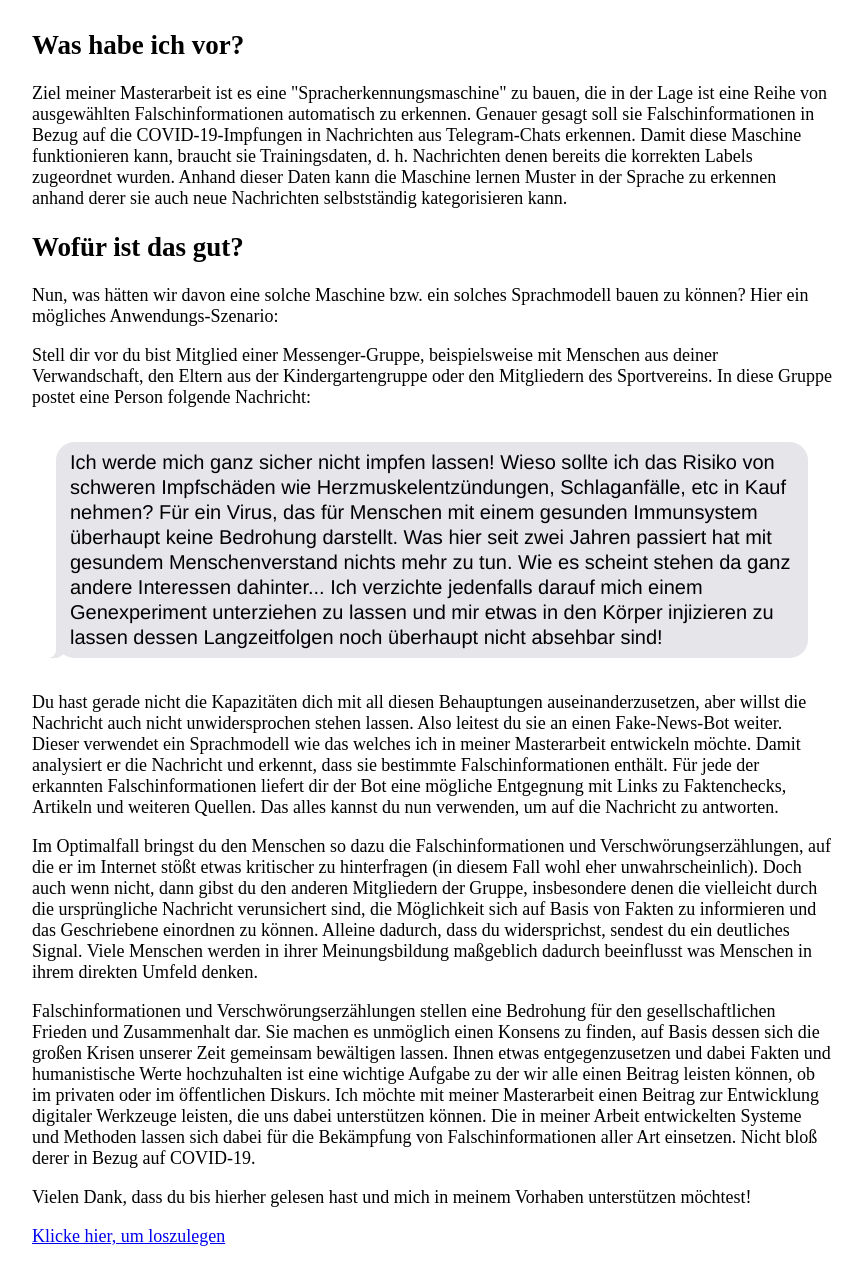
After one commit to TBiele/misinformation-labeling-web-interface, a Django app: page /introduction in a window 1280 px wide. The commit adds this page. Shown: the whole page, without its empty margins (208-1071 px from the left). Run offline with Django 4.2, Linux system fonts and the light colour scheme.

Commit message:
Add separate introduction page, some text changes

```diff
--- /dev/null
+++ b/labeling_app/templates/labeling_app/introduction.html
@@ -0,0 +1,58 @@
+<head>
+    <meta charset="utf-8">
+    <title>Einführung</title>
+    {% load static %}
+    <link rel="stylesheet" href="{% static 'css/global.css' %}">
+</head>
+
+<body>
+    <h2>Was habe ich vor?</h2>
+    <p>Ziel meiner Masterarbeit ist es eine "Spracherkennungsmaschine" zu bauen, die in der Lage ist eine Reihe von
+        ausgewählten Falschinformationen automatisch zu erkennen. Genauer gesagt soll sie Falschinformationen in
+        Bezug auf die COVID-19-Impfungen in Nachrichten aus Telegram-Chats erkennen. Damit diese Maschine
+        funktionieren kann, braucht sie Trainingsdaten, d. h. Nachrichten denen bereits die korrekten Labels
+        zugeordnet wurden. Anhand dieser Daten kann die Maschine lernen Muster in der Sprache zu erkennen anhand
+        derer sie auch neue Nachrichten selbstständig kategorisieren kann.</p>
+    <h2>Wofür ist das gut?</h2>
+    <p>Nun, was hätten wir davon eine solche Maschine bzw. ein solches Sprachmodell bauen zu können? Hier ein
+        mögliches Anwendungs-Szenario:</p>
+    <p>Stell dir vor du bist Mitglied einer Messenger-Gruppe, beispielsweise mit Menschen aus deiner Verwandschaft,
+        den Eltern aus der Kindergartengruppe oder den Mitgliedern des Sportvereins. In diese Gruppe postet eine
+        Person folgende Nachricht:</p>
+    </div>
+    <div class="message">
+        <p class="from-them">
+            Ich werde mich ganz sicher nicht impfen lassen! Wieso sollte ich das Risiko von schweren Impfschäden wie
+            Herzmuskelentzündungen, Schlaganfälle, etc in Kauf nehmen? Für ein Virus, das für Menschen mit einem
+            gesunden Immunsystem überhaupt keine Bedrohung darstellt. Was hier seit zwei Jahren passiert hat mit
+            gesundem Menschenverstand nichts mehr zu tun. Wie es scheint stehen da ganz andere Interessen dahinter...
+            Ich verzichte jedenfalls darauf mich einem Genexperiment unterziehen zu lassen und mir etwas in den Körper
+            injizieren zu lassen dessen Langzeitfolgen noch überhaupt nicht absehbar sind!
+        </p>
+    </div>
+    <div>
+        <p>Du hast gerade nicht die Kapazitäten dich mit all diesen Behauptungen auseinanderzusetzen, aber willst die
+            Nachricht auch nicht unwidersprochen stehen lassen. Also leitest du sie an einen Fake-News-Bot weiter.
+            Dieser verwendet ein Sprachmodell wie das welches ich in meiner Masterarbeit entwickeln möchte. Damit
+            analysiert er die Nachricht und erkennt, dass sie bestimmte Falschinformationen enthält. Für jede der
+            erkannten Falschinformationen liefert dir der Bot eine mögliche Entgegnung mit Links zu Faktenchecks,
+            Artikeln und weiteren Quellen. Das alles kannst du nun verwenden, um auf die Nachricht zu antworten.</p>
+        <p>Im Optimalfall bringst du den Menschen so dazu die Falschinformationen und Verschwörungserzählungen, auf die
+            er im Internet stößt etwas kritischer zu hinterfragen (in diesem Fall wohl eher unwahrscheinlich). Doch auch
+            wenn nicht, dann gibst du den anderen Mitgliedern der Gruppe, insbesondere denen die vielleicht durch die
+            ursprüngliche Nachricht verunsichert sind, die Möglichkeit sich auf Basis von Fakten zu informieren und das
+            Geschriebene einordnen zu können. Alleine dadurch, dass du widersprichst, sendest du ein deutliches Signal.
+            Viele Menschen werden in ihrer Meinungsbildung maßgeblich dadurch beeinflusst was Menschen in ihrem direkten
+            Umfeld denken.</p>
+        <p>Falschinformationen und Verschwörungserzählungen stellen eine Bedrohung für den gesellschaftlichen Frieden
+            und Zusammenhalt dar. Sie machen es unmöglich einen Konsens zu finden, auf Basis dessen sich die großen
+            Krisen unserer Zeit gemeinsam bewältigen lassen. Ihnen etwas entgegenzusetzen und dabei Fakten und
+            humanistische Werte hochzuhalten ist eine wichtige Aufgabe zu der wir alle einen Beitrag leisten können, ob
+            im privaten oder im öffentlichen Diskurs. Ich möchte mit meiner Masterarbeit einen Beitrag zur Entwicklung
+            digitaler Werkzeuge leisten, die uns dabei unterstützen können. Die in meiner Arbeit entwickelten Systeme
+            und Methoden lassen sich dabei für die Bekämpfung von Falschinformationen aller Art einsetzen. Nicht bloß
+            derer in Bezug auf COVID-19.</p>
+        <p>Vielen Dank, dass du bis hierher gelesen hast und mich in meinem Vorhaben unterstützen möchtest!</p>
+        <a href="warning">Klicke hier, um loszulegen</a><br><br>
+    </div>
+</body>
--- a/labeling_app/templates/labeling_app/label.html
+++ b/labeling_app/templates/labeling_app/label.html
@@ -21,7 +21,8 @@
           <br><br>Wähle die Zuordnung nicht bloß auf Basis dessen was die Nachricht explizit sagt, sondern auch dessen
           was sie andeutet oder impliziert.
           <br><br>Falls du dir unsicher bist: Überlege dir wie eine faktenbasierte Widerlegung der unten genannten
-          Falschinformation aussehen könnte. Wäre diese auch passend, um die oben stehende Nachricht zu entkräften?
+          Falschinformation aussehen könnte. Wäre diese auch passend, um die oben stehende Nachricht (in Teilen) zu
+          entkräften?
         </span>
       </span> (möglicherweise keine) und drücke dann auf Weiter.<br>
       Wenn du eine andere Nachricht angezeigt bekommen willst, dann lade einfach die Seite neu.
--- a/labeling_app/urls.py
+++ b/labeling_app/urls.py
@@ -8,6 +8,7 @@ urlpatterns = [
     path("logout", views.logout, name="logout"),
     path("confirm", views.confirm_name, name="confirm"),
     path("welcome", views.welcome, name="welcome"),
+    path("introduction", views.introduction, name="introduction"),
     path("warning", views.warning, name="warning"),
     path("label", views.labelling, name="label"),
     path("done", views.done, name="done"),
--- a/labeling_app/views.py
+++ b/labeling_app/views.py
@@ -48,6 +48,10 @@ def confirm_name(request):
 
 def welcome(request):
     return render(request, "labeling_app/welcome.html")
+
+
+def introduction(request):
+    return render(request, "labeling_app/introduction.html")
 
 
 def warning(request):
```
Also changed, not shown: labeling_app/templates/labeling_app/warning.html (+8 -9 lines), labeling_app/templates/labeling_app/welcome.html (+9 -16 lines).
